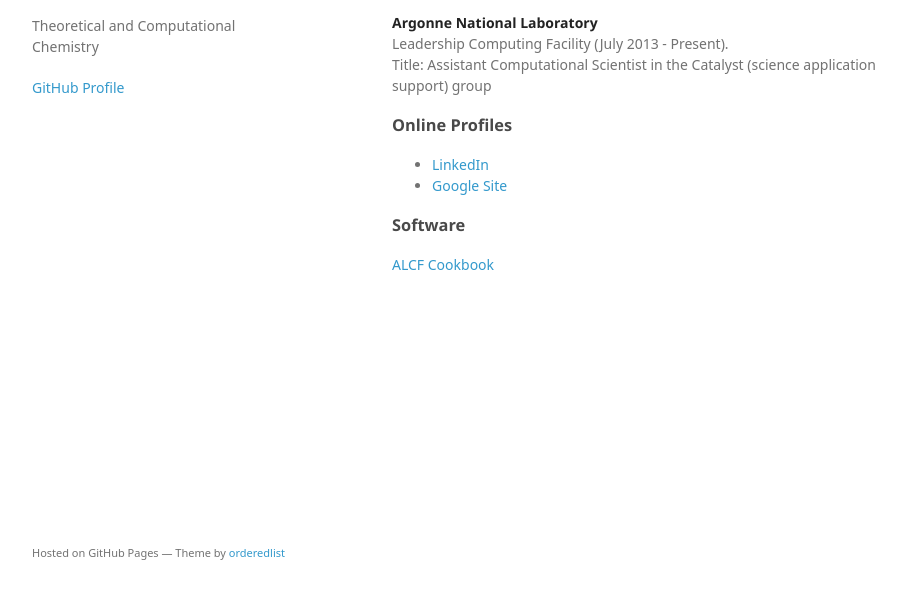
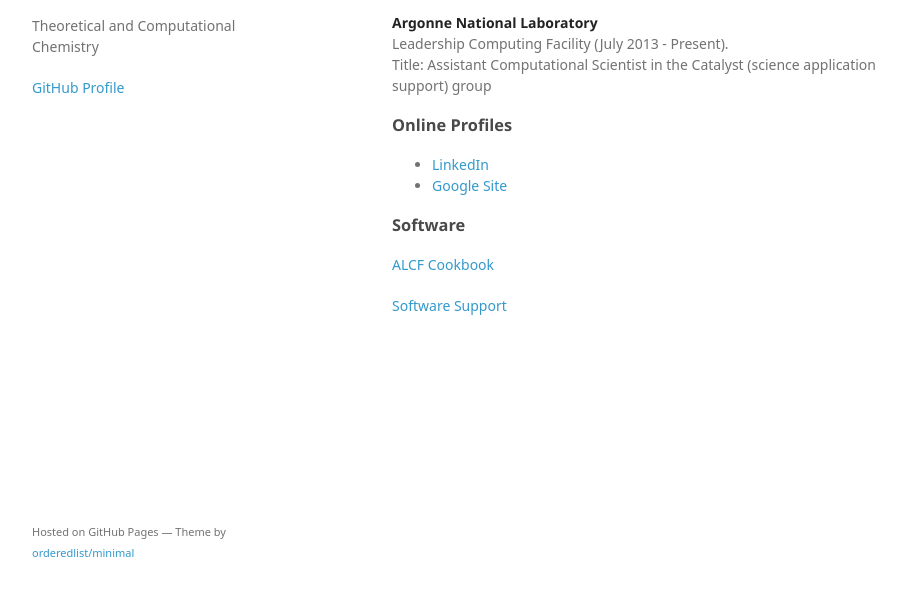
Before and after one commit to alvarovm/alvarovm.github.io, a plain HTML site: page index.html in a window 1280 px wide. Shown: the part 168-766 px from the top of the page, without its empty margins (178-1099 px from the left). Drawn offline with Linux system fonts and the light colour scheme; a web font is replaced by a local one.

Commit message:
broken link

```diff
--- a/index.html
+++ b/index.html
@@ -53,7 +53,8 @@ Title: Assistant Computational Scientist in the Catalyst (science application su
 <h3>
 <a id="software" class="anchor" href="#software" aria-hidden="true"><span aria-hidden="true" class="octicon octicon-link"></span></a>Software</h3>
 
-<p><a href="https://alvarovm.github.io/notes/Main.html">ALCF Cookbook</a></p>
+<p><a href="https://alvarovm.github.io/Main.html">ALCF Cookbook</a></p>
+<p><a href="https://alvarovm.github.io/Software.html">Software Support</a></p>
 
 
 
@@ -62,10 +63,9 @@ Title: Assistant Computational Scientist in the Catalyst (science application su
 </ul>
       </section>
       <footer>
-        <p><small>Hosted on GitHub Pages &mdash; Theme by <a href="https://github.com/orderedlist">orderedlist</a></small></p>
+        <p><small>Hosted on GitHub Pages &mdash; Theme by <a href="https://github.com/orderedlist/minimal">orderedlist/minimal</a></small></p>
       </footer>
     </div>
     <script src="javascripts/scale.fix.js"></script>
-
   </body>
 </html>
```
